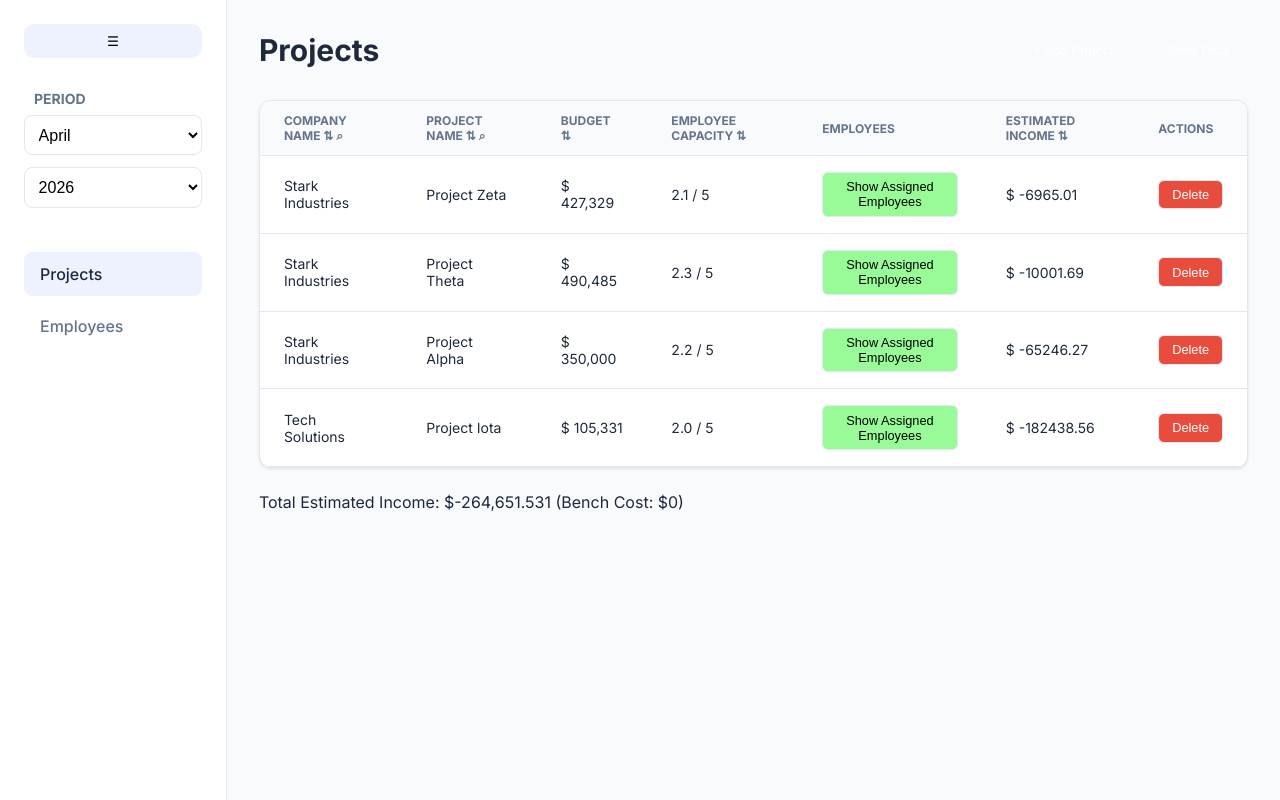
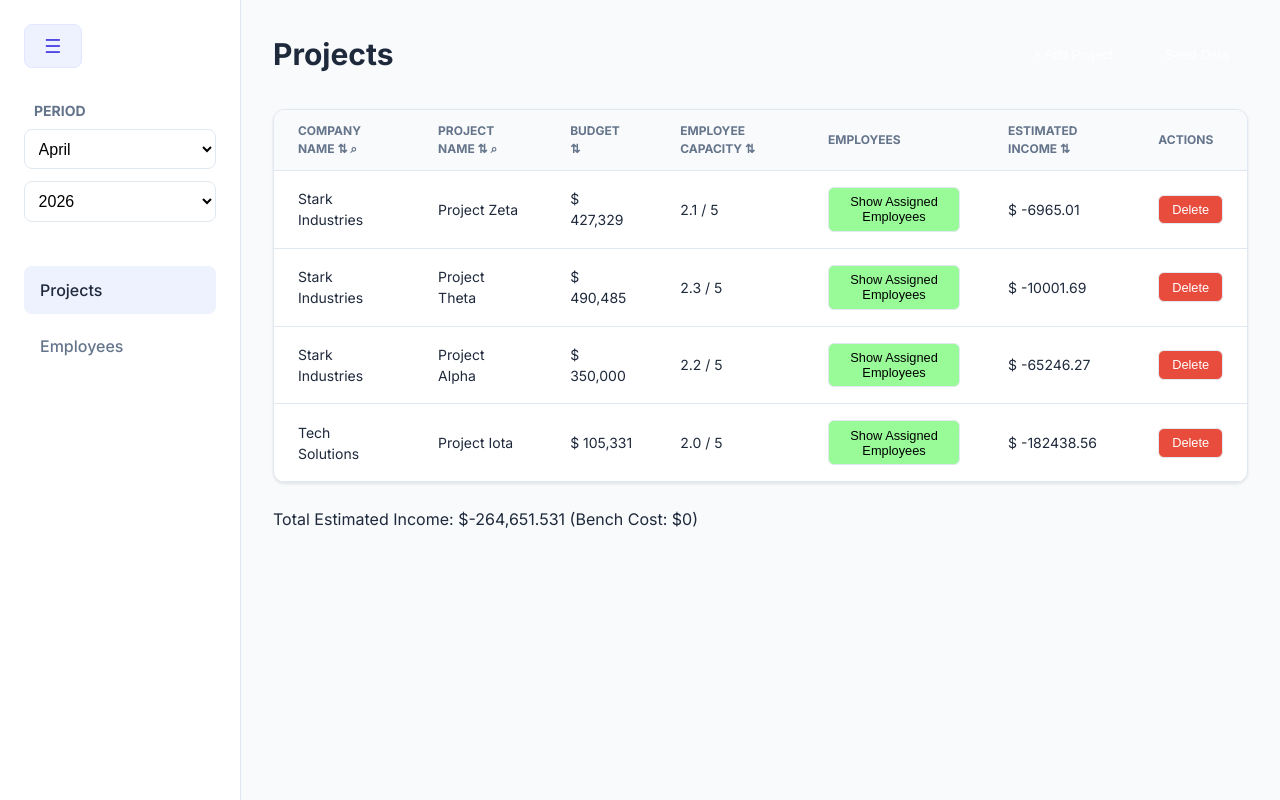
Before and after one commit to kanykeizulumova/Employee-Project-Dashboard, a website built with webpack: page src/index.html in a window 1280 px wide. Built offline with nearby package versions, Linux system fonts and the light colour scheme.

Commit message:
refactor: update sidebar css

```diff
--- a/src/style.css
+++ b/src/style.css
@@ -60,6 +60,7 @@ body {
     background-color: var(--bg-color);
     color: var(--text-main);
     overflow: hidden;
+    line-height: 1.5;
 }
 
 .wrapper {
@@ -68,15 +69,17 @@ body {
     width: 100vw;
 }
 
+/* Sidebar */
 #side-panel {
-    width: 260px;
+    width: 280px;
     background-color: var(--panel-bg);
     border-right: 1px solid var(--border-color);
     display: flex;
     flex-direction: column;
     padding: 1.5rem;
-    transition: transform 0.3s ease;
+    transition: transform 0.3s cubic-bezier(0.4, 0, 0.2, 1);
     z-index: 100;
+    box-shadow: var(--shadow-sm);
 }
 
 #side-panel.hidden {
@@ -84,22 +87,58 @@ body {
     position: absolute;
 }
 
+#toggle-button {
+    background-color: var(--indigo-50);
+    color: var(--indigo-600);
+    border: 1px solid var(--indigo-100);
+    padding: 0.6rem 1.2rem;
+    border-radius: var(--radius-md);
+    cursor: pointer;
+    transition: all 0.2s ease;
+    align-self: flex-start;
+    font-size: 1.2rem;
+    display: flex;
+    align-items: center;
+    justify-content: center;
+}
+
+#toggle-button:hover {
+    background-color: var(--indigo-100);
+}
+
 #open-button {
     position: fixed;
     top: 1rem;
     left: 1rem;
-    padding: 0.5rem 1rem;
-    background: var(--primary-color);
+    padding: 0.6rem 1rem;
+    background: var(--indigo-600);
     color: white;
     border: none;
-    border-radius: 6px;
+    border-radius: var(--radius-md);
     cursor: pointer;
     z-index: 90;
+    font-weight: 600;
+    box-shadow: var(--shadow-md);
+    transition: all 0.2s;
+}
+
+#open-button:hover {
+    background: var(--indigo-700);
 }
 
 #open-button.hidden {
     display: none;
 }
+
+
+
+
+
+
+
+
+
+
 
 .month-selector {
     margin: 2rem 0;
@@ -217,15 +256,7 @@ tr:hover {
     background-color: var(--primary-hover);
 }
 
-#toggle-button {
-    background-color: #eef2ff;
-    color: black;
-    border: none;
-    padding: 0.6rem 1.2rem;
-    border-radius: 10px;
-    cursor: pointer;
-    transition: background 0.2s;
-}
+
 
 .btn {
     background: transparent;
```
